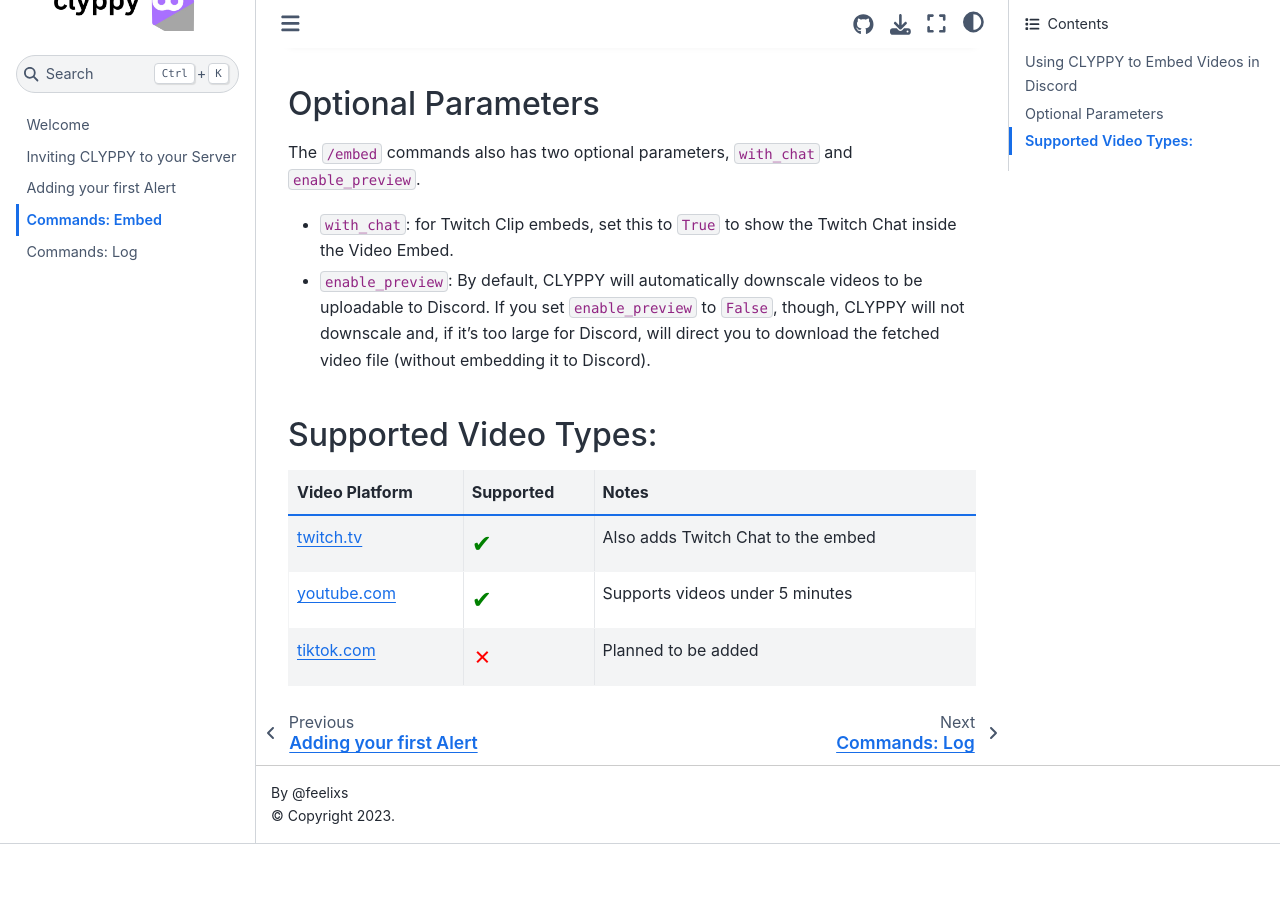
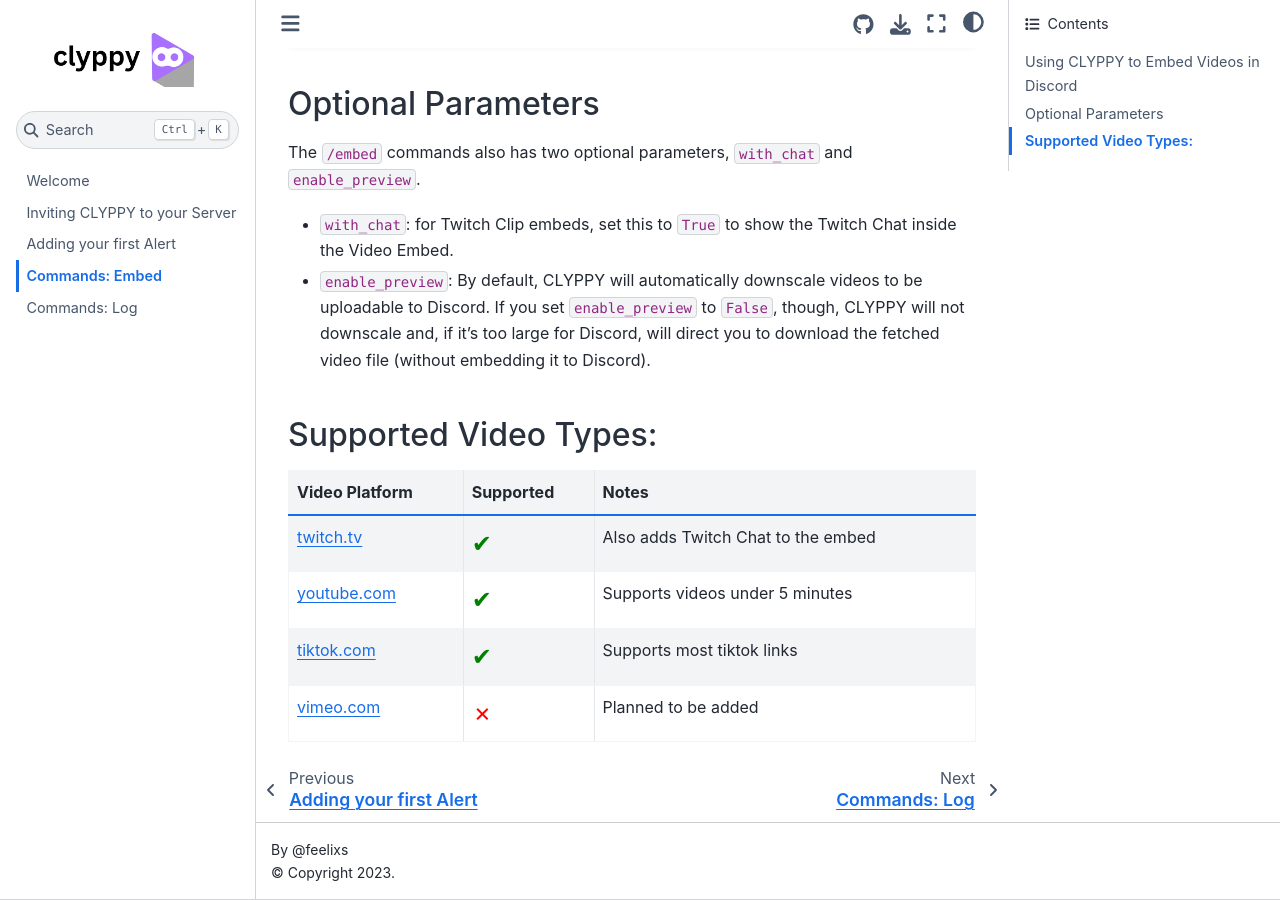
Before and after one commit to feelixs/clyppy-docs, a Jupyter Book: the page built from docs/embed.md, in a window 1280 px wide and 900 px high, scrolled down 719 px. Built offline with Jupyter Book 1.0.4 settings and Sphinx 7.4.7 and the Sphinx Book theme 1.1.4, drawn with Linux system fonts in a browser that asks for light colours; before the commit the page ends 1563 px from its top, so only the background shows below that.

Commit message:
Update embed.md

```diff
--- a/docs/embed.md
+++ b/docs/embed.md
@@ -32,4 +32,5 @@ The `/embed` commands also has two optional parameters, `with_chat` and `enable_
 |----------------|------------------------------------------------------------|------------------------------------|
 | twitch.tv      | <span style="color:green;font-size:1.5em;">&#10004;</span> | Also adds Twitch Chat to the embed |
 | youtube.com    | <span style="color:green;font-size:1.5em;">&#10004;</span> | Supports videos under 5 minutes    |
-| tiktok.com     | <span style="color:red;font-size:1.5em;">&#10007;</span>   | Planned to be added                |
+| tiktok.com     | <span style="color:green;font-size:1.5em;">&#10004;</span> | Supports most tiktok links         |
+| vimeo.com      | <span style="color:red;font-size:1.5em;">&#10007;</span>   | Planned to be added                |
```
